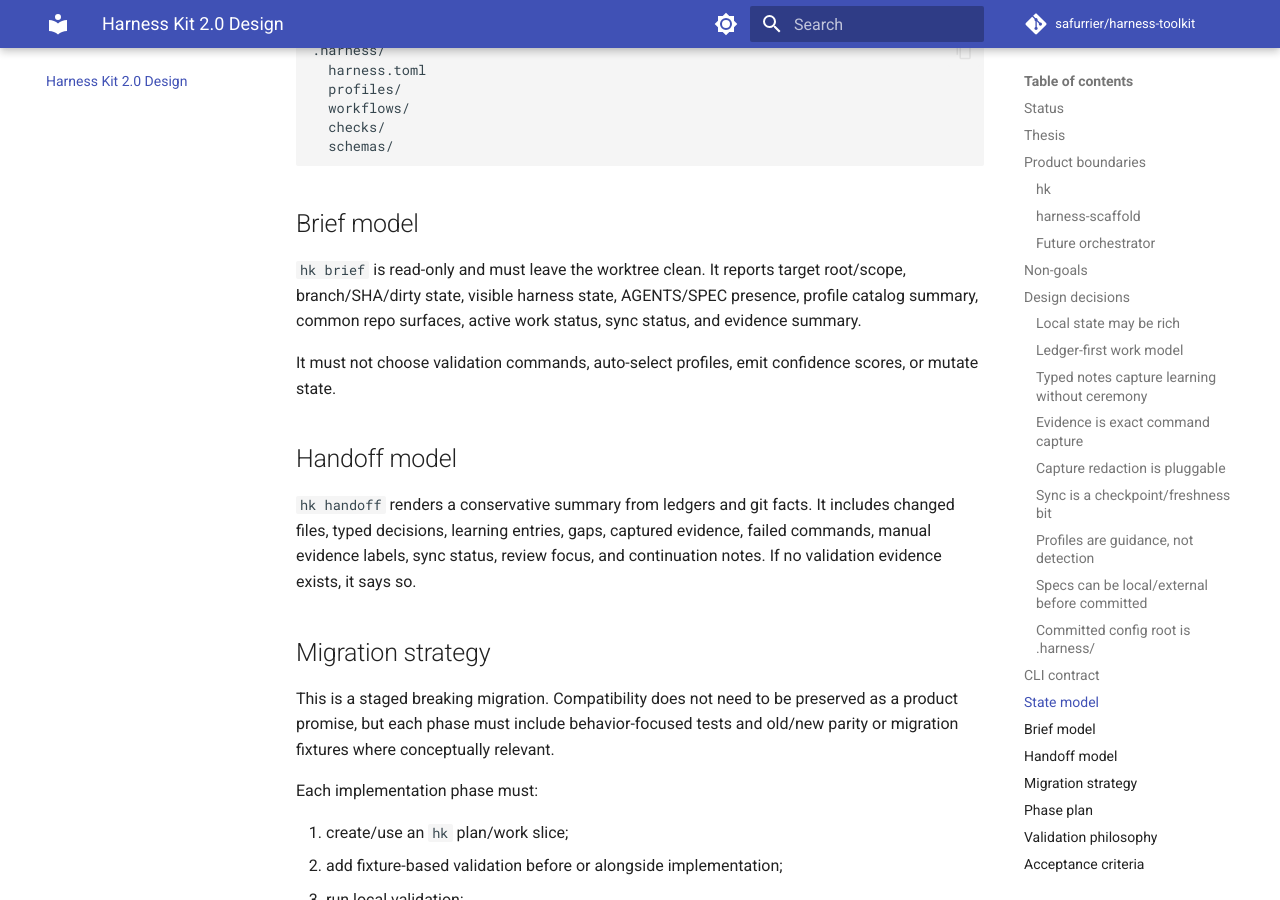
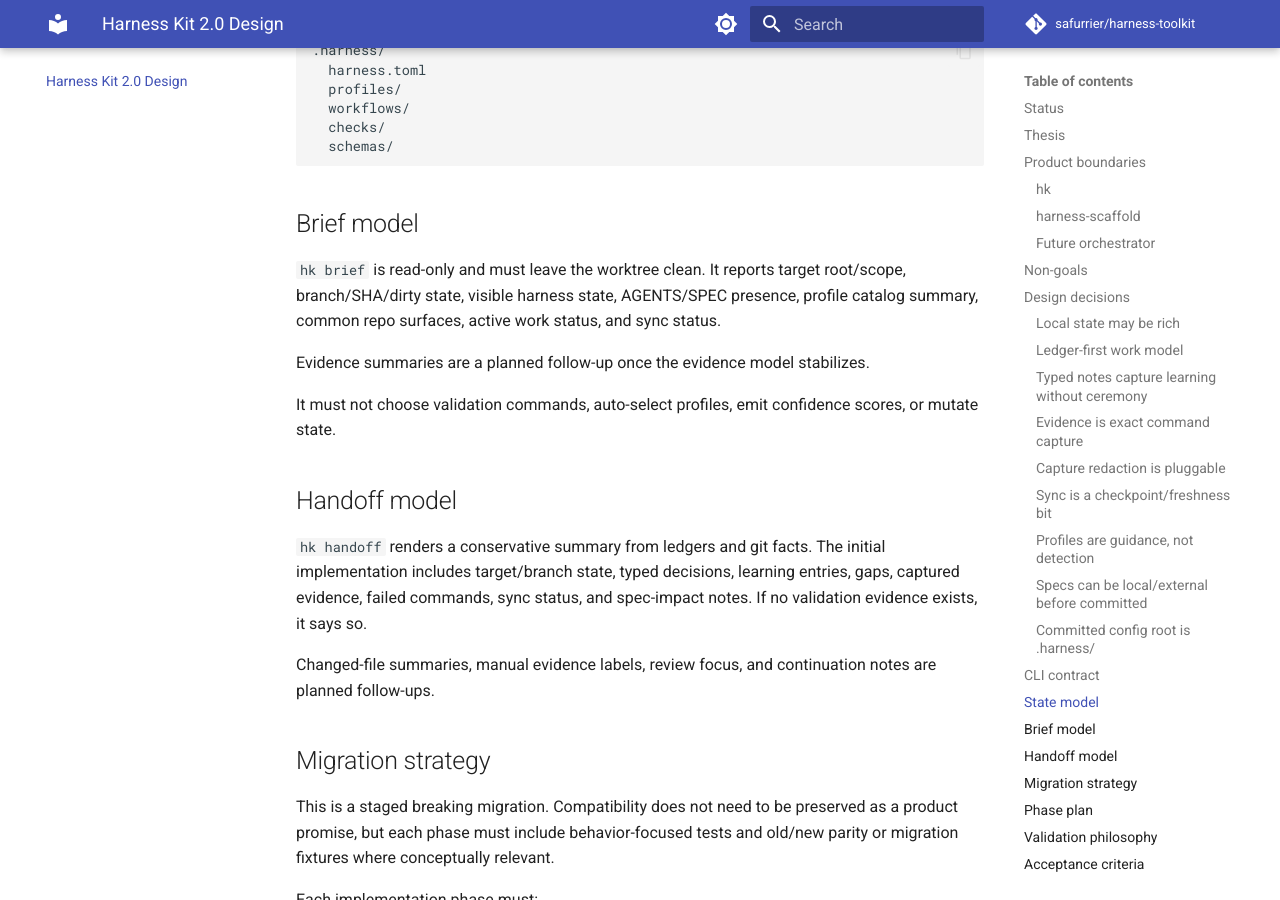
Before and after one commit to safurrier/agent-scaffold, an MkDocs documentation site: the page built from docs/harness-kit-2-design.md, in a window 1280 px wide and 900 px high, scrolled down 4792 px. Built offline with MkDocs 1.6.1 and Material for MkDocs 9.7.7, drawn with Linux system fonts in a browser that asks for light colours; comment, search, counter and statistics services are not loaded.

Commit message:
fix: address ledger workflow review findings

```diff
--- a/docs/harness-kit-2-design.md
+++ b/docs/harness-kit-2-design.md
@@ -229,18 +229,23 @@ Future committed/adopted config uses:
 
 `hk brief` is read-only and must leave the worktree clean. It reports target
 root/scope, branch/SHA/dirty state, visible harness state, AGENTS/SPEC presence,
-profile catalog summary, common repo surfaces, active work status, sync status,
-and evidence summary.
+profile catalog summary, common repo surfaces, active work status, and sync
+status.
+
+Evidence summaries are a planned follow-up once the evidence model stabilizes.
 
 It must not choose validation commands, auto-select profiles, emit confidence
 scores, or mutate state.
 
 ## Handoff model
 
-`hk handoff` renders a conservative summary from ledgers and git facts. It
-includes changed files, typed decisions, learning entries, gaps, captured
-evidence, failed commands, manual evidence labels, sync status, review focus,
-and continuation notes. If no validation evidence exists, it says so.
+`hk handoff` renders a conservative summary from ledgers and git facts. The
+initial implementation includes target/branch state, typed decisions, learning
+entries, gaps, captured evidence, failed commands, sync status, and spec-impact
+notes. If no validation evidence exists, it says so.
+
+Changed-file summaries, manual evidence labels, review focus, and continuation
+notes are planned follow-ups.
 
 ## Migration strategy
 
```
Also changed, not shown: .ai/plans/2026-05-03-131749-harness-kit-2-ledger-assistant/REVIEW.md (+59 -2 lines), .ai/plans/2026-05-03-131749-harness-kit-2-ledger-assistant/VALIDATION.md (+11 -1 lines), 4 other files.
